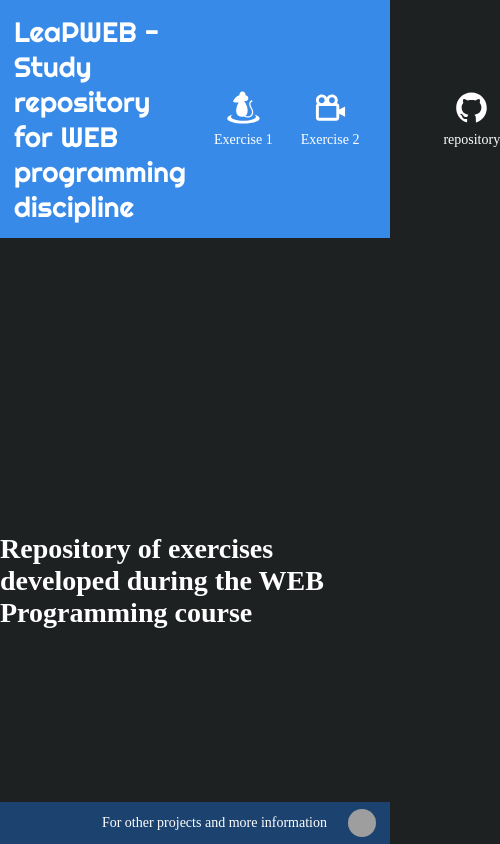
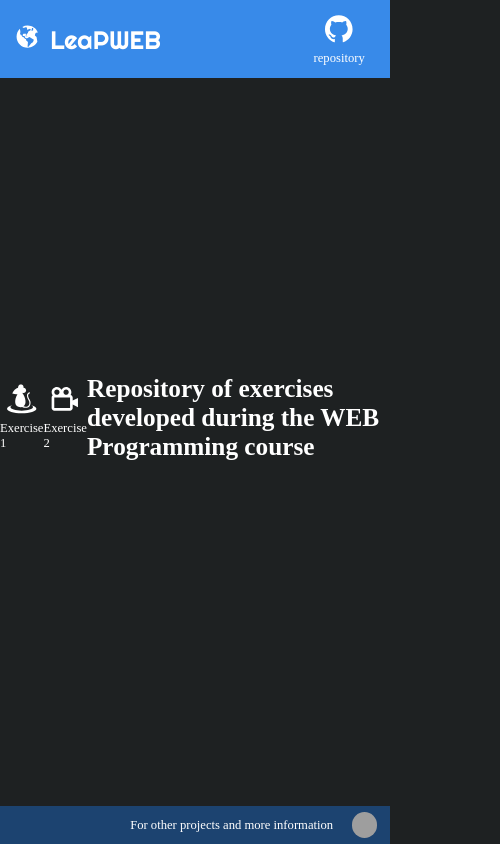
Before and after one commit to ZauJulio/LeaPWEB, a Next.js app in the folder src/: page / in a window 390 px wide. Shown: the whole page, 500 px wide, since content can reach past the window. Built offline with nearby package versions, Linux system fonts and the light colour scheme; grey boxes are pictures that could not be loaded.

Commit message:
Fixed Layout for Mobile

```diff
--- a/src/components/Header.tsx
+++ b/src/components/Header.tsx
@@ -1,37 +1,29 @@
 import React from "react";
 import { useRouter } from "next/router";
 
-import { BiCameraMovie } from "react-icons/bi";
-import { GiSeatedMouse } from "react-icons/gi";
 import { AiFillHome } from "react-icons/ai";
 
 import { PageHeaderShortcut } from "./PageHeaderShortcut";
 import { RepositoryShortcut } from "./RepositoryShortcut";
 
 import styles from "../styles/components/Header.module.scss";
+import { GiEarthAmerica } from "react-icons/gi";
 
 export function Header() {
   const router = useRouter();
 
   return (
     <header className={styles.headerContainer}>
-      <h1>LeaPWEB - Study repository for WEB programming discipline</h1>
+      <h1>
+        <GiEarthAmerica />
+        LeaPWEB
+      </h1>
 
       <div className={styles.shortcutsContainer}>
         <div className={styles.slidableShortcuts}>
           {router.pathname !== "/" && (
             <PageHeaderShortcut href="/" name="Home">
               <AiFillHome />
-            </PageHeaderShortcut>
-          )}
-          {router.pathname !== "/exercises/maria" && (
-            <PageHeaderShortcut href="/exercises/maria" name="Exercise 1">
-              <GiSeatedMouse />
-            </PageHeaderShortcut>
-          )}
-          {router.pathname !== "/exercises/movies" && (
-            <PageHeaderShortcut href="/exercises/movies" name="Exercise 2">
-              <BiCameraMovie />
             </PageHeaderShortcut>
           )}
         </div>
--- a/src/pages/_app.tsx
+++ b/src/pages/_app.tsx
@@ -1,8 +1,16 @@
 import React from "react";
+import { Footer } from "../components/Footer";
+import { Header } from "../components/Header";
 import "../styles/globals.scss";
 
 function MyApp({ Component, pageProps }) {
-  return <Component {...pageProps} />;
+  return (
+    <div>
+      <Header />
+      <Component {...pageProps} />
+      <Footer />
+    </div>
+  );
 }
 
 export default MyApp;
--- a/src/pages/exercises/maria.tsx
+++ b/src/pages/exercises/maria.tsx
@@ -1,9 +1,6 @@
 import { useState } from "react";
 import styles from "../../styles/pages/Maria.module.scss";
 import Head from "next/head";
-
-import { Header } from "../../components/Header";
-import { Footer } from "../../components/Footer";
 
 import { MariaPrea } from "../../components/MariaPrea";
 
@@ -19,7 +16,6 @@ export default function Home() {
       <Head>
         <title>LeaPWEB - Maria Preá</title>
       </Head>
-      <Header />
 
       <main>
         <h1>Exercise 01: Maria Preá 🐾</h1>
@@ -37,8 +33,6 @@ export default function Home() {
           <MariaPrea adjetivo={adjective} />
         </div>
       </main>
-
-      <Footer />
     </div>
   );
 }
--- a/src/pages/index.tsx
+++ b/src/pages/index.tsx
@@ -1,22 +1,38 @@
-import styles from "../styles/pages/Home.module.scss";
+import React from "react";
+
 import Head from "next/head";
 
-import { Header } from "../components/Header";
-import { Footer } from "../components/Footer";
+import { GiSeatedMouse } from "react-icons/gi";
+import { BiCameraMovie } from "react-icons/bi";
+import { useRouter } from "next/router";
+
+import { PageHeaderShortcut } from "../components/PageHeaderShortcut";
+import styles from "../styles/pages/Home.module.scss";
 
 export default function Home() {
+  const router = useRouter();
+
   return (
     <div className={styles.container}>
       <Head>
         <title>LeaPWEB</title>
       </Head>
-      <Header />
 
       <main>
-        <h1>Repository of exercises developed during the WEB Programming course</h1>
+        {router.pathname !== "/exercises/maria" && (
+          <PageHeaderShortcut href="/exercises/maria" name="Exercise 1">
+            <GiSeatedMouse />
+          </PageHeaderShortcut>
+        )}
+        {router.pathname !== "/exercises/movies" && (
+          <PageHeaderShortcut href="/exercises/movies" name="Exercise 2">
+            <BiCameraMovie />
+          </PageHeaderShortcut>
+        )}
+        <h1>
+          Repository of exercises developed during the WEB Programming course
+        </h1>
       </main>
-
-      <Footer />
     </div>
   );
 }
--- a/src/styles/components/Header.module.scss
+++ b/src/styles/components/Header.module.scss
@@ -6,11 +6,20 @@
   justify-content: space-between;
   align-items: center;
 
+  width: 100vw;
+
   h1 {
+    display: flex;
+
     font-family: "Righteous", cursive;
     font-size: 2rem;
     font-weight: 300;
-    padding: 1rem;
+
+    margin-left: 15px;
+
+    svg {
+      margin-right: 10px;
+    }
   }
 
   .shortcutsContainer {
@@ -19,6 +28,10 @@
     justify-content: center;
 
     margin-right: 1rem;
+
+    max-width: 400px;
+
+    padding: 1rem;
   }
 
   .slidableShortcuts {
@@ -29,7 +42,6 @@
     overflow-x: auto;
     white-space: nowrap;
 
-    padding: 1rem;
     gap: 2rem;
 
     margin-right: 5rem;
--- a/src/styles/globals.scss
+++ b/src/styles/globals.scss
@@ -27,6 +27,12 @@
   }
 }
 
+@media (max-width: 480px) {
+  html {
+    font-size: 79%;
+  }
+}
+
 body {
   background: var(--background);
   color: var(--text);
--- /dev/null
+++ b/src/styles/pages/Exercises.module.scss
@@ -0,0 +1 @@
+.exercisesContainer{}
```
Also changed, not shown: src/pages/exercises/index.tsx (added, +33 -0 lines), src/pages/exercises/movies.tsx (+0 -7 lines).
